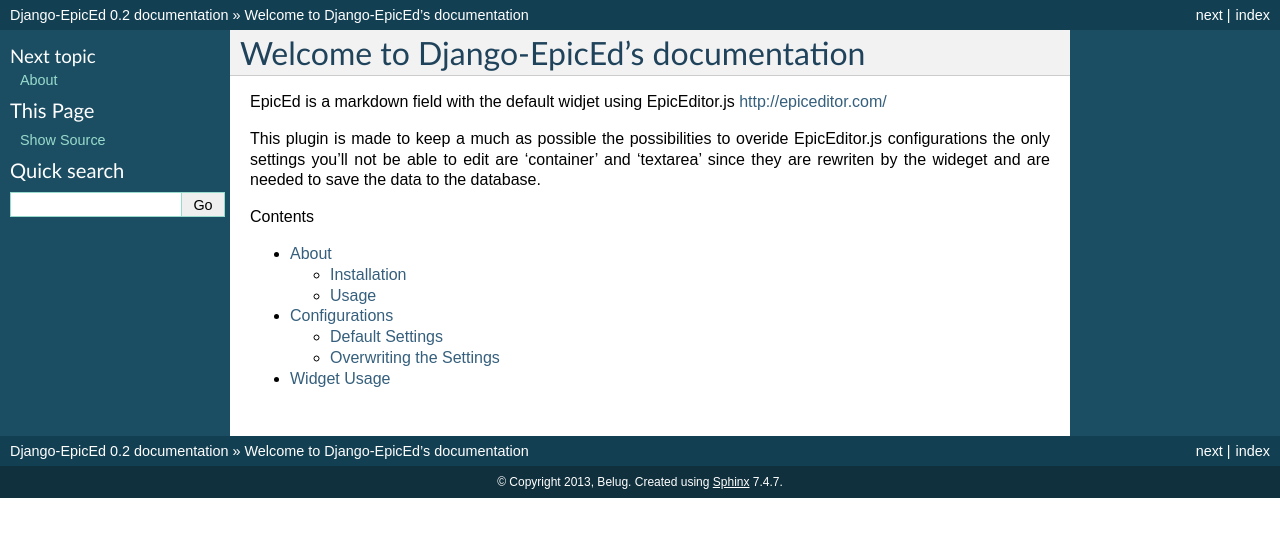
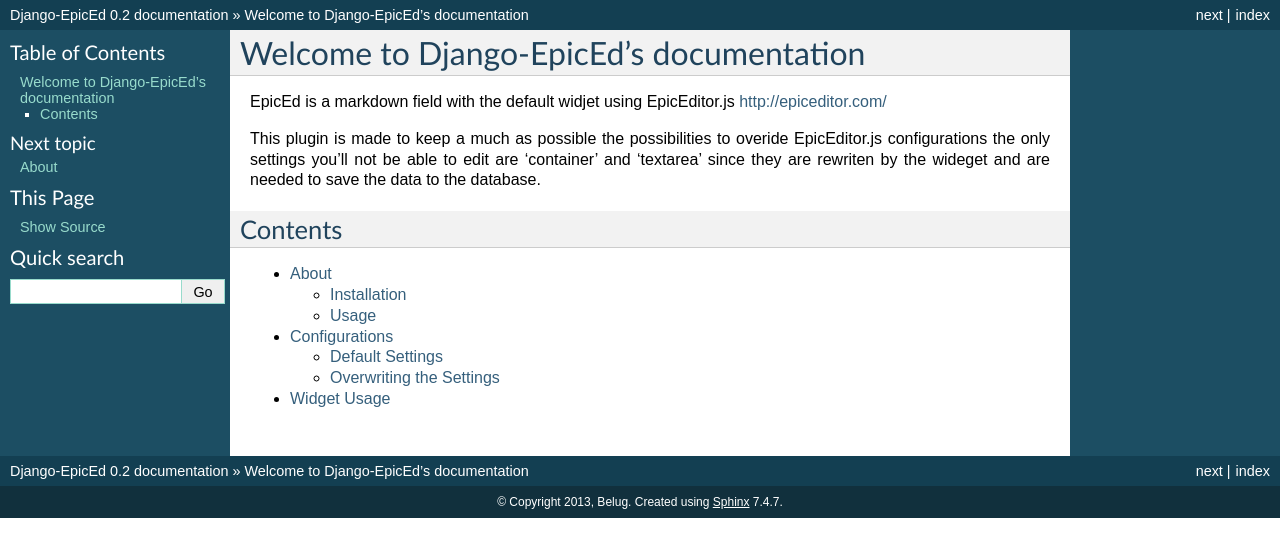
Before and after one commit to belug23/django-epiced, a Sphinx documentation site: the page built from docs/index.rst, in a window 1280 px wide. Shown: the top 557 px of the page. Built offline with Sphinx 7.4.7, drawn with Linux system fonts in a browser that asks for light colours; part of the change alters nothing that is shown.

```diff
--- a/docs/index.rst
+++ b/docs/index.rst
@@ -1,7 +1,4 @@
-.. Django-EpicEd documentation master file, created by
-   sphinx-quickstart on Thu Jul 11 21:36:30 2013.
-   You can adapt this file completely to your liking, but it should at least
-   contain the root `toctree` directive.
+.. _index:
 
 Welcome to Django-EpicEd's documentation
 ========================================
@@ -15,7 +12,7 @@ are 'container' and 'textarea' since they are rewriten by the wideget and
 are needed to save the data to the database.
 
 Contents
-
+--------
 
 .. toctree::
    :maxdepth: 2
```
